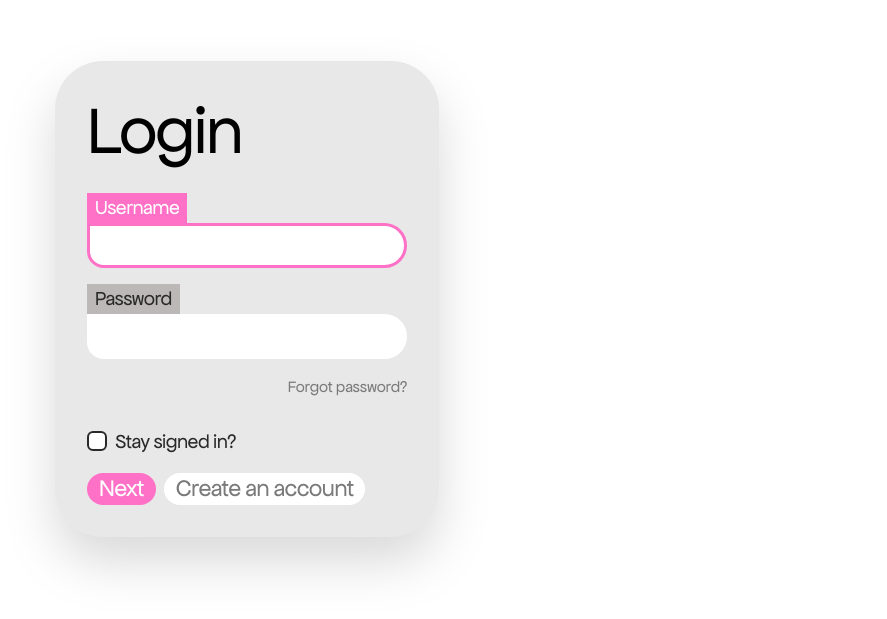
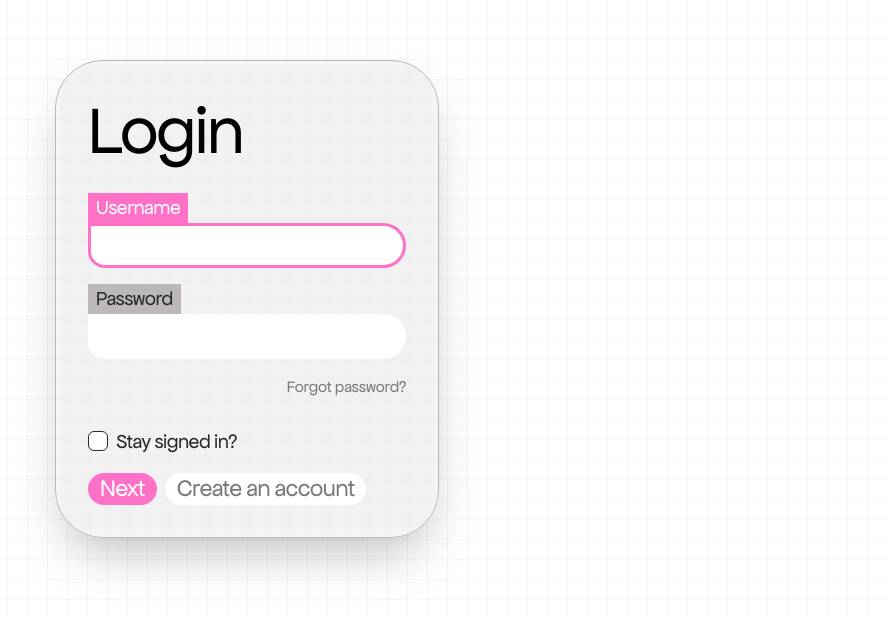
Before and after one commit to seeyeh/ait-final-project, a React (Vite) app in the folder client/: page /login in a window 1280 px wide. Shown: the part 101-720 px from the top of the page, without its empty margins (393-1280 px from the left). Built offline with nearby package versions, Linux system fonts and the light colour scheme.

Commit message:
Login styling

```diff
--- a/client/src/components/login/LoginForm.jsx
+++ b/client/src/components/login/LoginForm.jsx
@@ -69,7 +69,8 @@ function LoginForm() {
   }, [persist]); // whenever persist changes, set an item called "persist" in local storage to the new value
 
   return (
-    <div className="flex h-fit w-[24rem] flex-col gap-6 rounded-5xl bg-grayscale-5 p-8 shadow-black/50 drop-shadow-2xl">
+    <div>
+      <div className="flex h-fit w-[24rem] flex-col gap-6 rounded-5xl border border-grayscale-25 p-8 shadow-2xl backdrop-blur-sm backdrop-brightness-95">
         <h1 className="text-h2 text-black">Login</h1>
         <div className="flex flex-col gap-8">
           <div className="flex w-full flex-1 flex-col gap-4">
@@ -110,7 +111,7 @@ function LoginForm() {
               <input
                 type="checkbox"
                 id="persist"
-              className="h-5 w-5 appearance-none rounded-md border-2 bg-white transition-colors checked:bg-green-light"
+                className="h-5 w-5 appearance-none rounded-md border bg-white transition-colors checked:bg-green-light"
                 onChange={togglePersist}
                 checked={persist}
               />
@@ -133,6 +134,8 @@ function LoginForm() {
           </div>
         </div>
       </div>
+      <div className="absolute inset-0 -z-10 h-full w-full bg-white bg-[linear-gradient(to_right,#80808012_1px,transparent_1px),linear-gradient(to_bottom,#80808012_1px,transparent_1px)] bg-[size:20px_20px]"></div>
+    </div>
   );
 }
 
--- a/client/src/routes/DashLayout.jsx
+++ b/client/src/routes/DashLayout.jsx
@@ -8,6 +8,7 @@ function DashLayout() {
       <main className="px-12 pt-12">
         <Outlet />
       </main>
+      <div className="absolute inset-0 -z-10 h-full w-full bg-white bg-[linear-gradient(to_right,#80808012_1px,transparent_1px),linear-gradient(to_bottom,#80808012_1px,transparent_1px)] bg-[size:16px_16px]"></div>
     </div>
   );
 }
```
Lines whose indentation alone changed are shown as unchanged.
